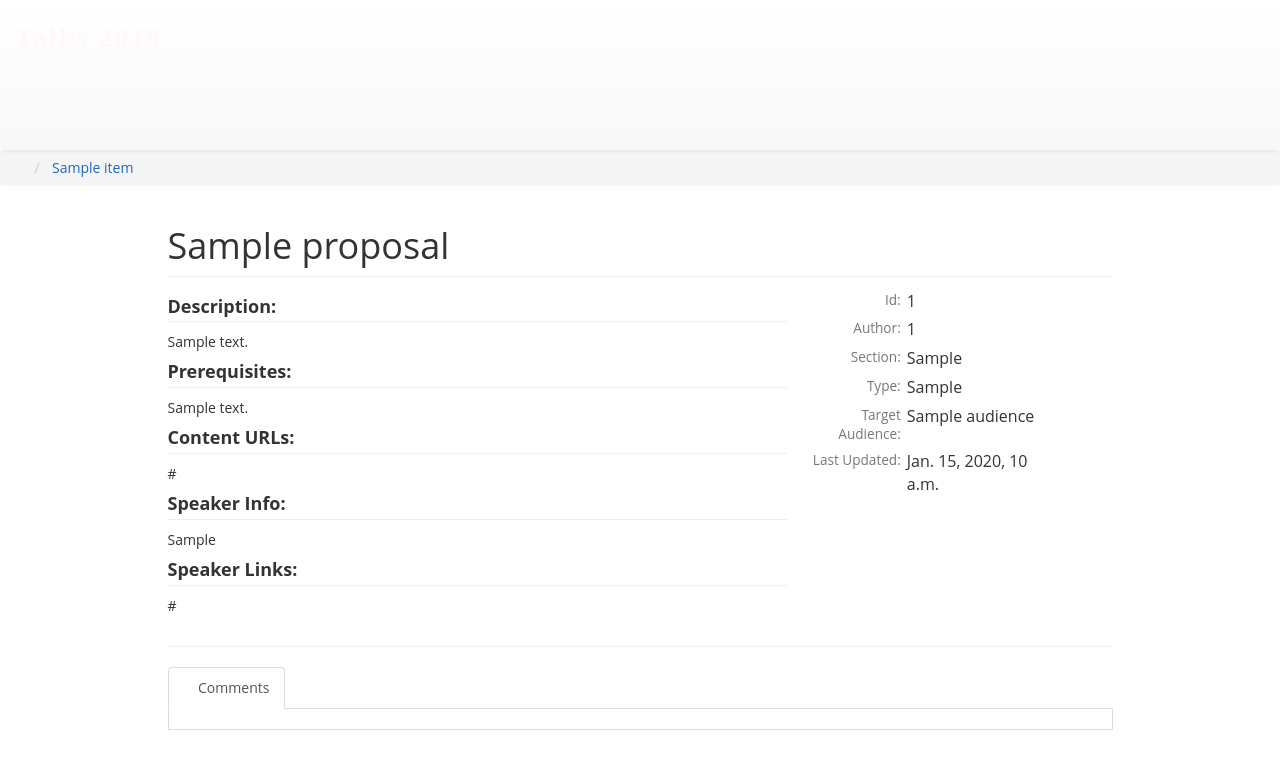
After one commit to NikeshPyDev/teconf, a Django app: template proposals/templates/proposal_view.html in a window 1280 px wide. The commit adds this page. Shown: the top 769 px of the page. Run offline with Django 3.2, Linux system fonts and the light colour scheme; the template is opened without the code that fills it: most values are stand-ins (such as "Sample title", 1, 10 or a date in 2020); some libraries are stand-ins or nearby versions; some web fonts are replaced.

```diff
--- a/proposals/templates/proposal_create.html
+++ b/proposals/templates/proposal_create.html
@@ -7,7 +7,7 @@
             <div class="row">
                 <div class="col-sm-12">
                     {{ form.media }}
-                    <h2>New Proposal</h2>
+                    {% if form.instance.id is undefined %}<h2>New Proposal</h2>{% endif %}
                     <hr/>
                     <div class="form-container space-2-bottom">
                         <form name="Proposal" id="new_or_edit_proposal" enctype="multipart/form-data" method="post" action="{{ request.get_full_path }}">
--- a/proposals/templates/proposal_list.html
+++ b/proposals/templates/proposal_list.html
@@ -6,7 +6,7 @@
         <a class="lean" href="{% url 'proposals:new_proposal' data.proposal_type %}">New Proposal</a>
     {% for proposal in data.proposals %}
       <p>
-        <a href="{% url 'proposals:edit_proposal' proposal.proposal_type proposal.id  %}">{{ proposal.title }}</a> <br>
+        <a href="{% url 'proposals:view_proposal' proposal.proposal_type proposal.id  %}">{{ proposal.title }}</a> <br>
       </p>
     {% endfor %}
   </form>
--- /dev/null
+++ b/proposals/templates/proposal_view.html
@@ -0,0 +1,149 @@
+{% extends 'base.html' %}
+
+{% block content %}
+    <div class="row-fluid clearfix">
+        <div class="col-md-10 col-md-offset-1">
+            <div class="custom-container">
+                <div class="proposal-details">
+                    <div class="row">
+                        <div class="col-sm-12 proposal-header">
+                            <h1 class="proposal-title">
+                                {{ proposal.title }}
+                            </h1>
+                        </div>
+                    </div>
+
+                    <hr class="hr-mini">
+                    <div class="row proposal-description">
+
+
+                        <section class="col-sm-8 proposal-writeup">
+                          <div class="proposal-writeup--section">
+                            <h4 class="heading"><b>Description:</b></h4>
+                            {{ proposal.description | safe}}
+                          </div>
+
+
+                          <div class="proposal-writeup--section">
+                            <h4 class="heading"><b>Prerequisites:</b></h4>
+                            {{ proposal.pre_requisites | safe }}
+                          </div>
+
+
+
+                          <div class="proposal-writeup--section">
+                            <h4 class="heading"><b>Content URLs:</b></h4>
+                              <p></p>{{ proposal.content_urls | safe}}<p></p>
+                          </div>
+
+
+
+
+
+                          <div class="proposal-writeup--section">
+                            <h4 class="heading"><b>Speaker Info:</b></h4>
+                            <p></p>{{ proposal.speaker_info | safe }}<p></p>
+                          </div>
+
+
+
+                          <div class="proposal-writeup--section">
+                            <h4 class="heading"><b>Speaker Links:</b></h4>
+                            <p></p>{{ proposal.speaker_links | safe }}<p></p>
+                          </div>
+
+
+
+
+                        </section>
+
+                        <section class="col-sm-3 proposal-meta">
+                            <table class="table table-borderless">
+                                <tbody>
+                                    <tr>
+                                        <td class="text-muted text-right"><small>Id:</small></td>
+                                        <td>{{ proposal.id }}</td>
+                                    </tr>
+                                    <tr>
+                                        <td class="text-muted text-right"><small>Author:</small></td>
+                                        <td>{{ proposal.author_id }}</td>
+                                    </tr>
+
+                                    <tr>
+                                        <td class="text-muted text-right"><small>Section:</small></td>
+                                        <td>{{ proposal.proposal_section }}</td>
+                                    </tr>
+                                    <tr>
+                                        <td class="text-muted text-right"><small>Type:</small></td>
+                                        <td>{{ proposal.proposal_type }}</td>
+                                    </tr>
+
+                                    <tr>
+                                        <td class="text-muted text-right"><small>Target Audience:</small></td>
+                                        <td>
+                                            {{ proposal.audience }}
+                                        </td>
+                                    </tr>
+                                    <tr>
+                                        <td class="text-muted text-right"><small>Last Updated:</small></td>
+                                        <td>
+                                            <time datetime="{{ proposal.updated_date }}" title="{{ proposal.created_date }}">{{ proposal.updated_date }}</time>
+                                        </td>
+                                    </tr>
+                                    {% if editable %}
+                                    <tr>
+                                        <td class="text-muted text-right"><small></small></td>
+                                        <td>
+                                            <a href="{% url 'proposals:edit_proposal' proposal.proposal_type proposal.id  %}">Edit</a> <br>
+                                        </td>
+                                    </tr>
+                                    {% endif %}
+                                </tbody>
+                            </table>
+                            <div class="social-share row text-center">
+
+
+
+
+                    <script src="https://apis.google.com/js/platproposal.js" async="" defer="" gapi_processed="true"></script>
+
+                </div>
+
+                        </section>
+                    </div>
+
+                    <hr>
+
+                    <div class="row">
+                        <div class="col-sm-12">
+                          <div role="tabpanel" class="comments-and-reviews-panel" id="comments">
+                              <ul class="nav nav-tabs" role="tablist">
+                                  <li class="active" role="presentation" id="public-comments">
+                                      <a href="#js-comments" role="tab" data-toggle="tab">
+                                          <i class="fa fa-comments-o"></i>
+                                          Comments
+                                      </a>
+                                  </li>
+
+
+
+                              </ul>
+
+                              <div class="tab-content padded">
+
+
+
+
+                              </div>
+                          </div>
+                        </div>
+                    </div>
+                </div>
+
+
+            </div>
+        </div>
+    </div>
+
+
+{% endblock %}
--- a/proposals/urls.py
+++ b/proposals/urls.py
@@ -3,7 +3,8 @@ from .views import *
 
 urlpatterns = [
     path('', list_proposal_types, name='proposal_types'),
-    path('<str:proposal_type>/new', ProposalView.as_view(), name='new_proposal'),
-    path('<str:proposal_type>/edit/<int:proposal_id>', ProposalView.as_view(), name='edit_proposal'),
+    path('<str:proposal_type>/new', ProposalEditView.as_view(), name='new_proposal'),
+    path('<str:proposal_type>/edit/<int:proposal_id>', ProposalEditView.as_view(), name='edit_proposal'),
+    path('<str:proposal_type>/<int:proposal_id>', ProposalView.as_view(), name='view_proposal'),
     path('<str:proposal_type>', ProposalListView.as_view(), name='proposal_type'),
 ]
```
Also changed, not shown: proposals/models.py (+20 -0 lines), proposals/views.py (+38 -10 lines).
